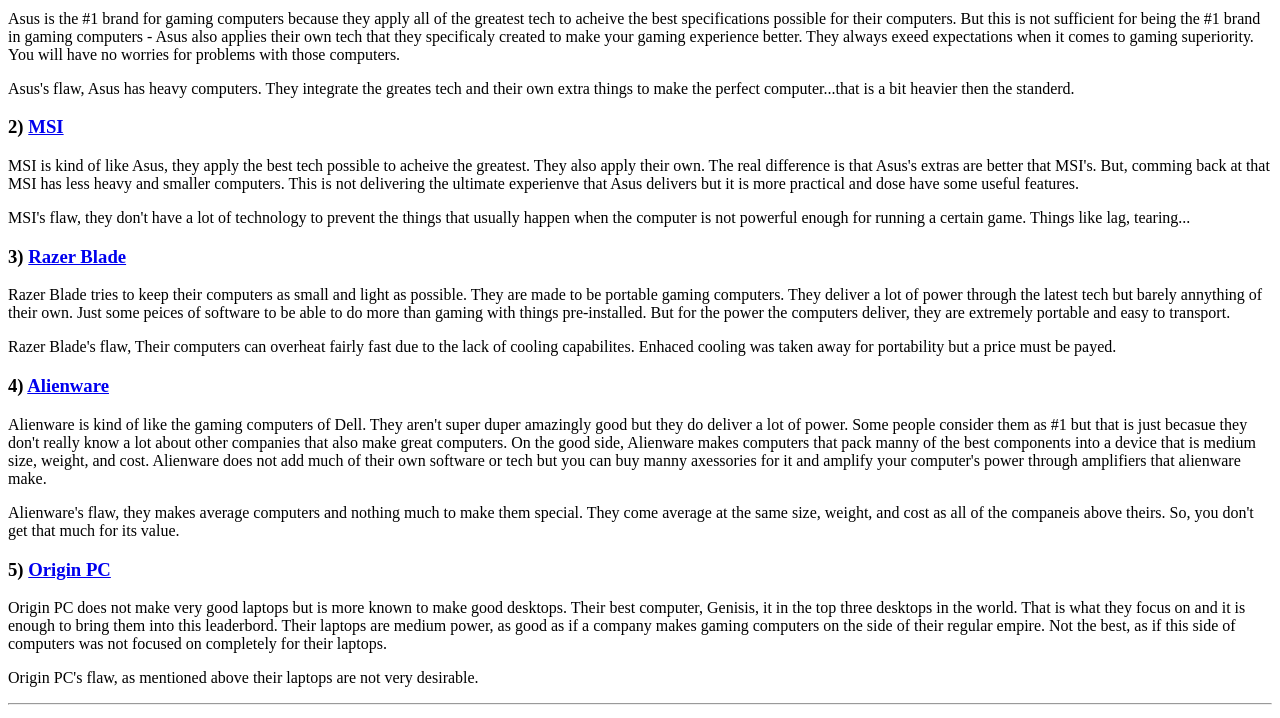
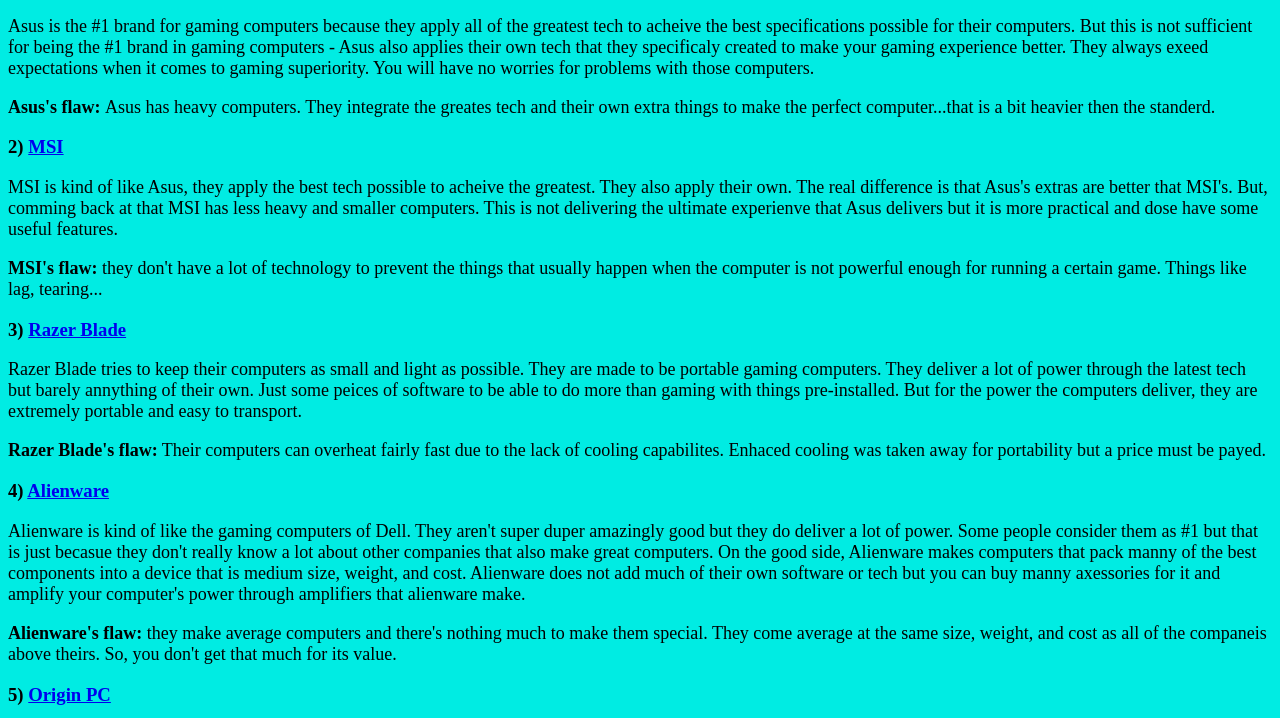
Before and after one commit to AndreMS3/AndreMS3.github.io, a plain HTML site: page index.html in a window 1280 px wide. Shown: the part 111-829 px from the top of the page. Drawn offline with Linux system fonts and the light colour scheme.

Commit message:
Color change in home

```diff
--- a/index.html
+++ b/index.html
@@ -3,27 +3,32 @@
 <head>
 <meta charset="UTF-8">
 <title>Top Five Gaming Computer Brands</title>
+<style type="text/css">
+body {
+	background-color: #00ECE3;
+}
+</style>
 </head>
 
 <body>
-<h1 style="text-align:center;">Top Five Gaming Computer Brands</h1>
+<h1 style="text-align: center; font-family: Cambria, 'Hoefler Text', 'Liberation Serif', Times, 'Times New Roman', serif; font-size: xx-large; color: #000000;">Top Five Gaming Computer Brands</h1>
 <h3>1) <a href="http://www.asus.com/us/">Asus</a></h3>
-<p>Asus is the #1 brand for gaming computers because they apply all of the greatest tech to acheive the best specifications possible for their computers. But this is not sufficient for being the #1 brand in gaming computers - Asus also applies their own tech that they specificaly created to make your gaming experience better. They always exeed expectations when it comes to gaming superiority. You will have no worries for problems with those computers.</p>
-<p>Asus's flaw, Asus has heavy computers. They integrate the greates tech and their own extra things to make the perfect computer...that is a bit heavier then the standerd.</p>
+<p style="font-size: 18px; color: #000000;">Asus is the #1 brand for gaming computers because they apply all of the greatest tech to acheive the best specifications possible for their computers. But this is not sufficient for being the #1 brand in gaming computers - Asus also applies their own tech that they specificaly created to make your gaming experience better. They always exeed expectations when it comes to gaming superiority. You will have no worries for problems with those computers.</p>
+<p style="font-size: 18px; color: #000000;"><strong>Asus's flaw: </strong>Asus has heavy computers. They integrate the greates tech and their own extra things to make the perfect computer...that is a bit heavier then the standerd.</p>
 <h3>2) <a href="https://us.msi.com/index.php">MSI</a></h3>
-<p>MSI is kind of like Asus, they apply the best tech possible to acheive the greatest. They also apply their own. The real difference is that Asus's extras are better that MSI's. But, comming back at that MSI has less heavy and smaller computers. This is not delivering the ultimate experienve that Asus delivers but it is more practical and dose have some useful features.</p>
-<p>MSI's flaw, they don't have a lot of technology to prevent the things that usually happen when the computer is not powerful enough for running a certain game. Things like lag, tearing...</p>
+<p style="font-size: 18px; color: #000000;">MSI is kind of like Asus, they apply the best tech possible to acheive the greatest. They also apply their own. The real difference is that Asus's extras are better that MSI's. But, comming back at that MSI has less heavy and smaller computers. This is not delivering the ultimate experienve that Asus delivers but it is more practical and dose have some useful features.</p>
+<p style="font-size: 18px; color: #000000;"><strong>MSI's flaw:</strong> they don't have a lot of technology to prevent the things that usually happen when the computer is not powerful enough for running a certain game. Things like lag, tearing...</p>
 <h3>3) <a href="http://www.razerzone.com/">Razer Blade</a></h3>
-<p>Razer Blade tries to keep their computers as small and light as possible. They are made to be portable gaming computers. They deliver a lot of power through the latest tech but barely annything of their own. Just some peices of software to be able to do more than gaming with things pre-installed. But for the power the computers deliver, they are extremely portable and easy to transport.</p>
-<p>Razer Blade's flaw, Their computers can overheat fairly fast due to the lack of cooling capabilites. Enhaced cooling was taken away for portability but a price must be payed.</p>
+<p style="font-size: 18px; color: #000000;">Razer Blade tries to keep their computers as small and light as possible. They are made to be portable gaming computers. They deliver a lot of power through the latest tech but barely annything of their own. Just some peices of software to be able to do more than gaming with things pre-installed. But for the power the computers deliver, they are extremely portable and easy to transport.</p>
+<p style="font-size: 18px; color: #000000;"><strong>Razer Blade's flaw:</strong> Their computers can overheat fairly fast due to the lack of cooling capabilites. Enhaced cooling was taken away for portability but a price must be payed.</p>
 <h3>4) <a href="http://www.alienware.com/">Alienware</a></h3>
-<p>Alienware is kind of like the gaming computers of Dell. They aren't super duper amazingly good but they do deliver a lot of power. Some people consider them as #1 but that is just becasue they don't really know a lot about other companies that also make great computers. On the good side, Alienware makes computers that pack manny of the best components into a device that is medium size, weight, and cost. Alienware does not add much of their own software or tech but you can buy manny axessories for it and amplify your computer's power through amplifiers that alienware make.</p>
-<p>Alienware's flaw, they makes average computers and nothing much to make them special. They come average at the same size, weight, and cost as all of the companeis above theirs. So, you don't get that much for its value.</p>
+<p style="font-size: 18px; color: #000000;">Alienware is kind of like the gaming computers of Dell. They aren't super duper amazingly good but they do deliver a lot of power. Some people consider them as #1 but that is just becasue they don't really know a lot about other companies that also make great computers. On the good side, Alienware makes computers that pack manny of the best components into a device that is medium size, weight, and cost. Alienware does not add much of their own software or tech but you can buy manny axessories for it and amplify your computer's power through amplifiers that alienware make.</p>
+<p style="font-size: 18px; color: #000000;"><strong>Alienware's flaw:</strong> they make average computers and there's nothing much to make them special. They come average at the same size, weight, and cost as all of the companeis above theirs. So, you don't get that much for its value.</p>
 <h3>5) <a href="https://www.originpc.com/">Origin PC<a></h3>
-<p>Origin PC does not make very good laptops but is more known to make good desktops. Their best computer, Genisis, it in the top three desktops in the world. That is what they focus on and it is enough to bring them into this leaderbord. Their laptops are medium power, as good as if a company makes gaming computers on the side of their regular empire. Not the best, as if this side of computers was not focused on completely for their laptops.</p>
-<p>Origin PC's flaw, as mentioned above their laptops are not very desirable.</p>
+<p style="font-size: 18px; color: #000000;">Origin PC does not make very good laptops but is more known to make good desktops. Their best computer, Genisis, it in the top three desktops in the world. That is what they focus on and it is enough to bring them into this leaderbord. Their laptops are medium power, as good as if a company makes gaming computers on the side of their regular empire. Not the best, as if this side of computers was not focused on completely for their laptops.</p>
+<p style="font-size: 18px; color: #000000;"><strong>Origin PC's flaw:</strong> as mentioned above, their laptops are not very desirable.</p>
 <hr>
-<p><a href="table.html">For more information about these companies, click here.</a></p>
+<p style="font-size: 18px; color: #000000;"><a href="table.html">For more information about these companies, click here.</a></p>
 <hr>
 <footer>Note that this leaderboard is just my opinion and others may think differently. This is just a gude to help you decide on what to buy but I recommend finding other sources too.</footer>
 </body>
```
